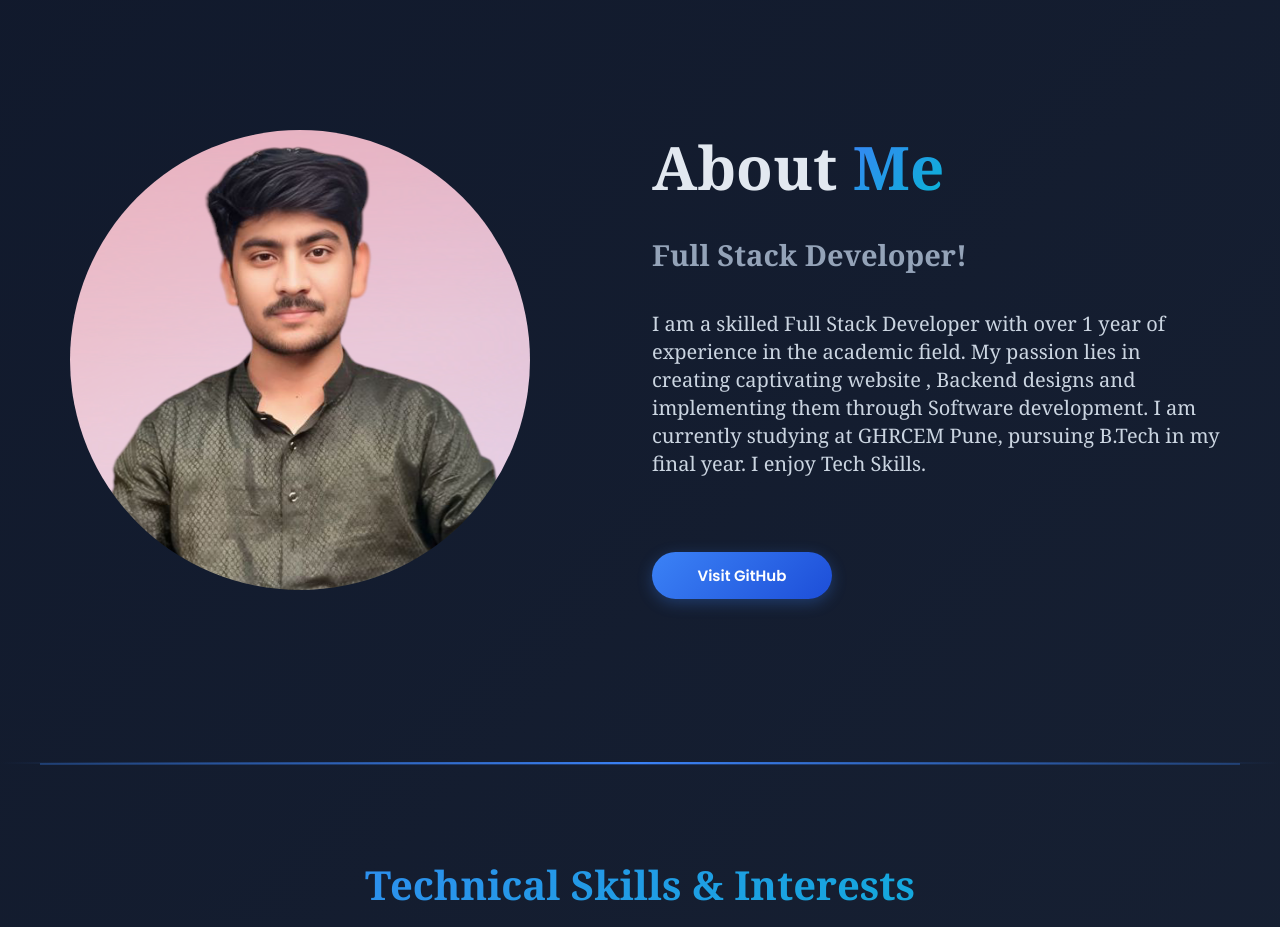
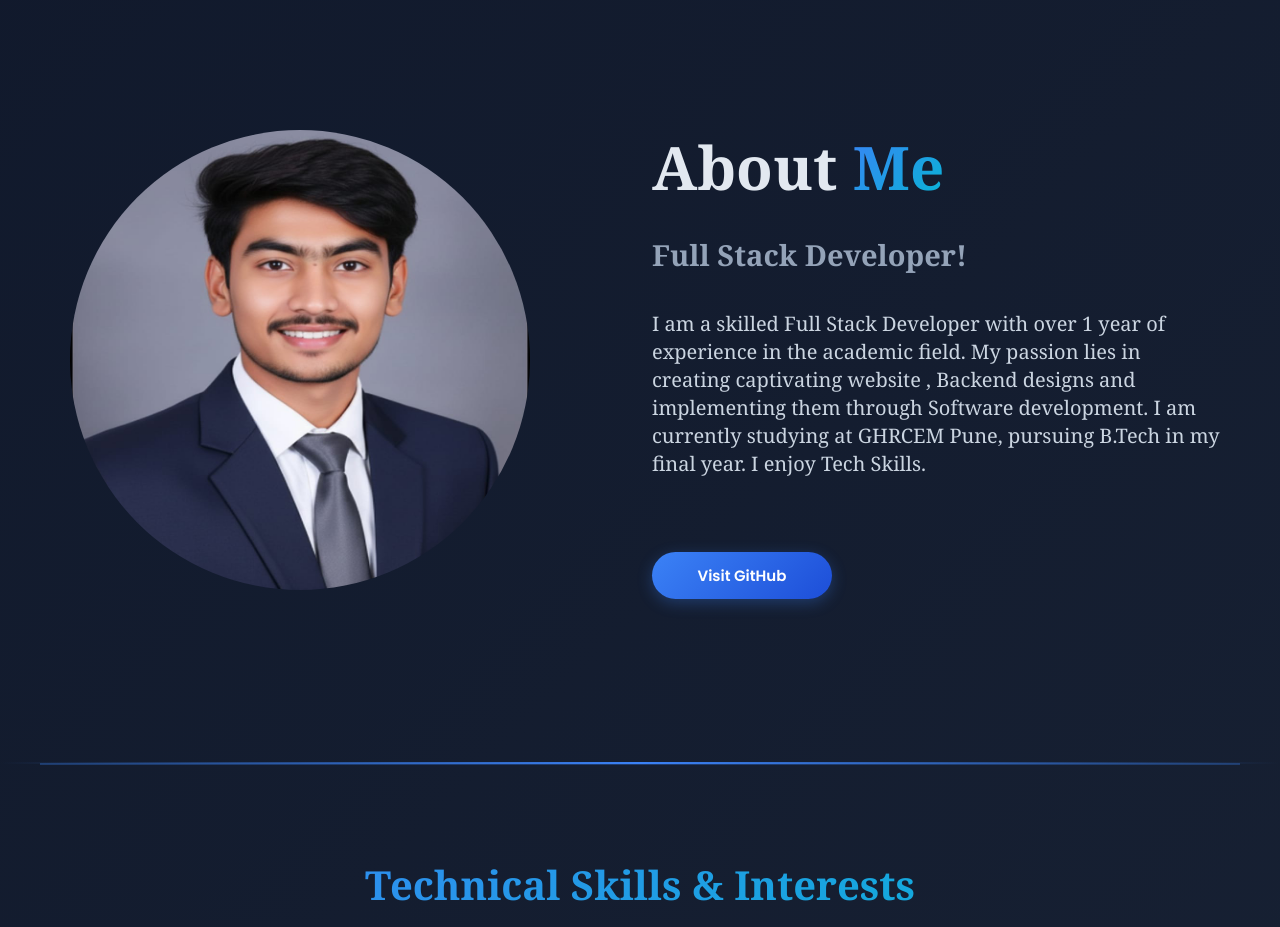
Before and after one commit to sdmukhtar7709/sdmukhtar, a plain HTML site: page index.html in a window 1280 px wide. Shown: the part 880-1807 px from the top of the page. Drawn offline with nearby package versions, Linux system fonts and the light colour scheme.

Commit message:
Update index.html

```diff
--- a/index.html
+++ b/index.html
@@ -70,7 +70,7 @@
         </section>
         <section class="about" id="About">
             <div class="about-img">
-                <img class="imgs" src="progile.png">
+                <img class="imgs" src="proo.jpg">
             </div>
             <div class="about-text">
                 <h2>About <span>Me</span></h2>
```
